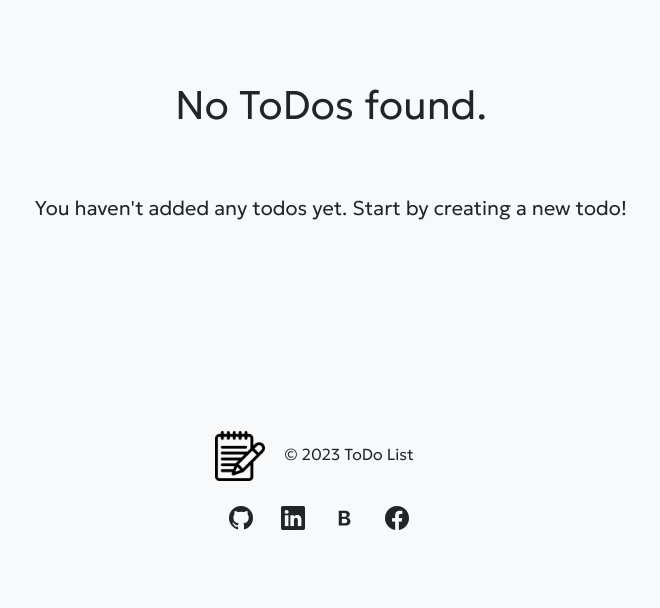
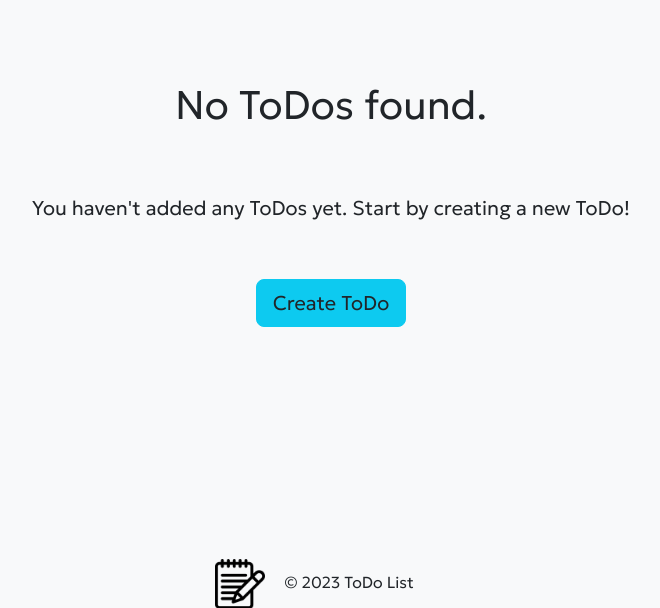
Before and after one commit to M4recki/ToDo-list, a Flask app: page /all_todos in a window 1280 px wide. Shown: the part 145-753 px from the top of the page, without its empty margins (309-969 px from the left). Before the commit the page ends 675 px from the top, so only its background shows below. Run offline with Flask 3, Linux system fonts and the light colour scheme; the visitor is signed in with stand-in values (Sample User, id 1); data that the repository does not hold is empty; some libraries are stand-ins or nearby versions.

Commit message:
Added the database to a separate python file and added a button to create a ToDo when the user doesn't have a ToDo, as well as small visual fixes on the main page.

```diff
--- a/forms.py
+++ b/forms.py
@@ -22,7 +22,8 @@ class RegisterForm(FlaskForm):
     submit = SubmitField("Sign Me Up!")
 
     def validate_email(self, field):
-        from main import User, app
+        from extensions import app
+        from models import User
         with app.app_context():
             if User.query.filter_by(email=field.data).first():
                 raise ValidationError('Email already exists. Please login or use a different email.')
--- a/main.py
+++ b/main.py
@@ -1,18 +1,16 @@
+from extensions import app, db
+from forms import CreateToDo, RegisterForm, LoginForm, ContactForm
+from models import ToDo, User
 from flask import Flask, render_template, redirect, url_for, flash, get_flashed_messages
 from flask_bootstrap import Bootstrap
 from werkzeug.security import generate_password_hash, check_password_hash
-from flask_sqlalchemy import SQLAlchemy
-from sqlalchemy.orm import relationship
-from flask_login import UserMixin, login_user, LoginManager, login_required, logout_user, current_user
-from forms import CreateToDo, RegisterForm, LoginForm, ContactForm
+from flask_login import login_user, LoginManager, login_required, logout_user, current_user
 from os import environ
 from datetime import datetime
 import smtplib
 from email.message import EmailMessage
 import ssl
 
-
-app = Flask(__name__)
 
 # Login manager
 
@@ -23,39 +21,6 @@ login_manager.init_app(app)
 app.config['SECRET_KEY'] = environ.get('SECRET_KEY_TODO')
 
 Bootstrap(app)
-
-# Database connection
-app.config['SQLALCHEMY_DATABASE_URI'] = environ.get('ToDoList_Database')
-app.config['SQLALCHEMY_TRACK_MODIFICATIONS'] = False
-db = SQLAlchemy(app)
-
-# User table
-
-
-class User(UserMixin, db.Model):
-    id = db.Column(db.Integer, primary_key=True)
-    first_name = db.Column(db.String(100), nullable=False)
-    last_name = db.Column(db.String(100), nullable=False)
-    email = db.Column(db.String(100), unique=True, nullable=False)
-    password = db.Column(db.String(250), nullable=False)
-
-# ToDos table
-
-
-class ToDo(db.Model):
-    id = db.Column(db.Integer, primary_key=True)
-    priority = db.Column(db.String(20), nullable=False)
-    title = db.Column(db.String(25), unique=True, nullable=False)
-    content = db.Column(db.Text, nullable=False)
-    user_id = db.Column(db.Integer, db.ForeignKey('user.id'))
-    user = relationship(User, backref='todos')
-
-    def is_title_valid(self):
-        max_title_length = 25
-
-        if len(self.title) > max_title_length:
-            flash('Title is too long. Please type a shorter title.')
-            return False
 
 # Current year in footer
 
@@ -249,4 +214,4 @@ def load_user(user_id):
 
 
 if __name__ == '__main__':
-    app.run(debug=True)
+    app.run(debug=False)
--- a/templates/all_todos_page.html
+++ b/templates/all_todos_page.html
@@ -63,8 +63,17 @@
             {% if not todos %}
             <h1 class="text-dark my-5">No ToDos found.</h1>
             <label for="no-todos-message" class="lead text-dark my-3"
-              >You haven't added any todos yet. Start by creating a new
-              todo!</label>
+              >You haven't added any ToDos yet. Start by creating a new
+              ToDo!</label>
+
+              <div class="d-sm-flex align-items-center justify-content-center py-4">
+                <button class="btn btn-info btn-lg hover-text my-3 text-dark">
+                  <a class="text-decoration-none text-dark hover-text"
+                    href="{{ url_for('create') }}"
+                    >Create ToDo</a>
+                </button>
+              </div>
+
 
             {% else %}
               {% for todo in todos %}
@@ -86,7 +95,7 @@
                         >Edit</a
                       >
                       <dialog id="delete-confirmation">
-                        Are you sure you want to delete this todo?
+                        Are you sure you want to delete this ToDo?
                         <div class="button-container my-5">
                           <button
                             class="btn btn-success me-3 hover-text text-dark"
--- a/templates/home_page.html
+++ b/templates/home_page.html
@@ -77,7 +77,7 @@
                 <a
                   class="text-decoration-none text-dark hover-text"
                   href="{{ url_for('create') }}"
-                  >Create task</a>
+                  >Create ToDo</a>
               </button>
 
               {% else %}
```
Also changed, not shown: extensions.py (added, +12 -0 lines), models.py (added, +34 -0 lines), 1 other file.
